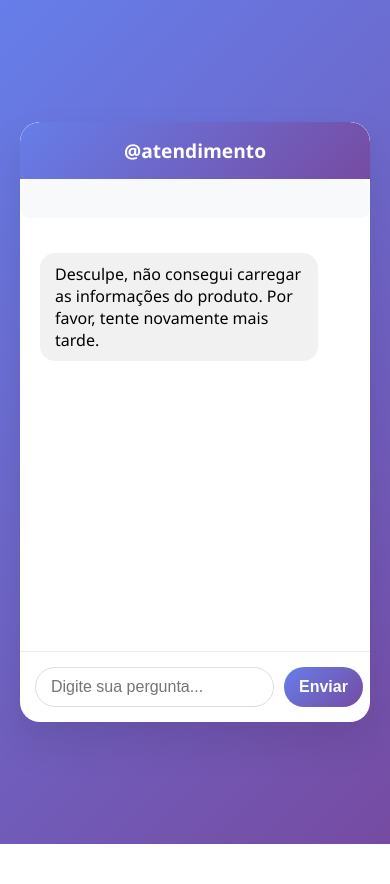
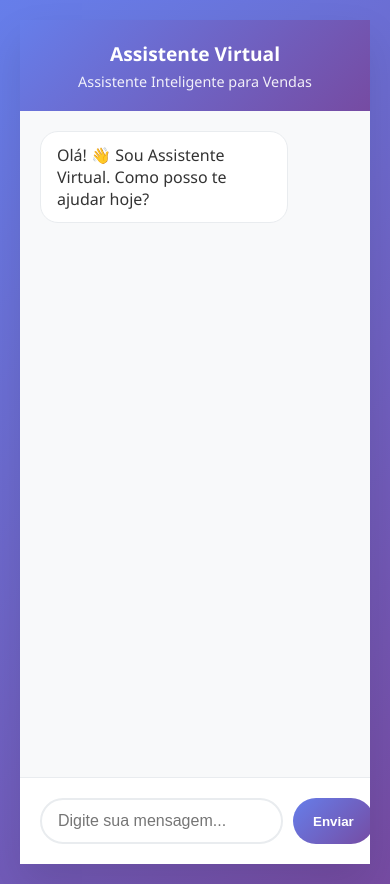
Before and after one commit to porramano/Link-M-gico-Chatbot-v5.0.1, a website: page upload/chatbot.html in a window 390 px wide. Both pictures are taken after a click on the button "Enviar". Before the commit the page ends 844 px from the top, so only its background shows below. Drawn offline with Linux system fonts and the light colour scheme; no server answers.

Commit message:
Add files via upload

```diff
--- a/upload/chatbot.html
+++ b/upload/chatbot.html
@@ -3,208 +3,209 @@
 <head>
     <meta charset="UTF-8">
     <meta name="viewport" content="width=device-width, initial-scale=1.0">
-    <title>Chatbot LinkMágico</title>
+    <title>Chatbot IA - Assistente Inteligente para Vendas</title>
     <style>
+        * {
+            margin: 0;
+            padding: 0;
+            box-sizing: border-box;
+        }
+
         body {
             font-family: 'Segoe UI', Tahoma, Geneva, Verdana, sans-serif;
             background: linear-gradient(135deg, #667eea 0%, #764ba2 100%);
+            min-height: 100vh;
             display: flex;
+            align-items: center;
             justify-content: center;
-            align-items: center;
-            min-height: 100vh;
-            margin: 0;
             padding: 20px;
-            box-sizing: border-box;
         }
-        .chat-container {
+
+        .chatbot-container {
             background: white;
             border-radius: 20px;
             box-shadow: 0 20px 40px rgba(0,0,0,0.1);
             width: 100%;
             max-width: 400px;
-            height: 600px; /* Altura fixa para o chat */
+            height: 600px;
             display: flex;
             flex-direction: column;
             overflow: hidden;
         }
-        .chat-header {
+
+        .chatbot-header {
             background: linear-gradient(135deg, #667eea, #764ba2);
             color: white;
-            padding: 15px;
+            padding: 20px;
             text-align: center;
+        }
+
+        .chatbot-header h2 {
+            margin-bottom: 5px;
             font-size: 1.2rem;
-            font-weight: bold;
-            border-top-left-radius: 20px;
-            border-top-right-radius: 20px;
         }
-        .product-info {
-            background-color: #f8f9fa;
-            padding: 10px;
-            border-radius: 10px;
-            margin-bottom: 15px;
-            font-size: 0.9em;
-            color: #555;
+
+        .chatbot-header p {
+            font-size: 0.9rem;
+            opacity: 0.9;
         }
-        .product-info strong {
-            color: #333;
-        }
-        .chat-messages {
-            flex-grow: 1;
+
+        #chat-box {
+            flex: 1;
             padding: 20px;
             overflow-y: auto;
-            display: flex;
-            flex-direction: column;
+            background: #f8f9fa;
         }
+
         .message {
-            margin-bottom: 10px;
-            padding: 10px 15px;
-            border-radius: 15px;
+            margin-bottom: 15px;
+            padding: 12px 16px;
+            border-radius: 18px;
             max-width: 80%;
             word-wrap: break-word;
         }
+
         .message.user {
-            background-color: #e3f2fd; /* Light blue */
-            align-self: flex-end;
+            background: #667eea;
+            color: white;
+            margin-left: auto;
             text-align: right;
         }
+
         .message.bot {
-            background-color: #f1f1f1; /* Light gray */
-            align-self: flex-start;
-            text-align: left;
+            background: white;
+            color: #333;
+            border: 1px solid #e9ecef;
+            margin-right: auto;
         }
+
         .chat-input {
             display: flex;
-            padding: 15px;
-            border-top: 1px solid #eee;
+            padding: 20px;
+            background: white;
+            border-top: 1px solid #e9ecef;
         }
-        .chat-input input {
-            flex-grow: 1;
-            padding: 10px 15px;
-            border: 1px solid #ddd;
-            border-radius: 20px;
+
+        #message-input {
+            flex: 1;
+            padding: 12px 16px;
+            border: 2px solid #e9ecef;
+            border-radius: 25px;
+            font-size: 1rem;
+            outline: none;
             margin-right: 10px;
-            font-size: 1rem;
         }
-        .chat-input button {
+
+        #message-input:focus {
+            border-color: #667eea;
+        }
+
+        #send-button {
             background: linear-gradient(135deg, #667eea, #764ba2);
             color: white;
             border: none;
-            padding: 10px 15px;
-            border-radius: 20px;
+            padding: 12px 20px;
+            border-radius: 25px;
+            font-weight: bold;
             cursor: pointer;
-            font-size: 1rem;
-            font-weight: bold;
+            transition: transform 0.3s;
+        }
+
+        #send-button:hover {
+            transform: translateY(-2px);
+        }
+
+        @media (max-width: 600px) {
+            .chatbot-container {
+                height: 100vh;
+                border-radius: 0;
+            }
         }
     </style>
 </head>
 <body>
-    <div class="chat-container">
-        <div class="chat-header">
-            <span id="robotNameDisplay"></span>
+    <div class="chatbot-container">
+        <div class="chatbot-header">
+            <h2 id="chatbot-name">Assistente Virtual</h2>
+            <p id="chatbot-instructions">Assistente Inteligente para Vendas</p>
         </div>
-        <div class="product-info">
-            <strong id="productTitleDisplay"></strong><br>
-            <span id="productPriceDisplay"></span>
+
+        <div id="chat-box">
+            <!-- Mensagens aparecerão aqui -->
         </div>
-        <div class="chat-messages" id="chatMessages"></div>
+
         <div class="chat-input">
-            <input type="text" id="userMessage" placeholder="Digite sua pergunta...">
-            <button id="sendMessage">Enviar</button>
+            <input type="text" id="message-input" placeholder="Digite sua mensagem...">
+            <button id="send-button">Enviar</button>
         </div>
     </div>
 
     <script>
-        const urlParams = new URLSearchParams(window.location.search);
-        const salesUrl = urlParams.get("url");
-        const robotName = urlParams.get("robot") || "@atendimento";
-        const customInstructions = urlParams.get("instructions") || "";
-
-        document.getElementById("robotNameDisplay").textContent = robotName;
-
-        let extractedPageData = null;
-        let sessionId = localStorage.getItem("chatbotSessionId");
-        if (!sessionId) {
-            sessionId = "session_" + Date.now() + Math.random().toString(36).substring(2, 15);
-            localStorage.setItem("chatbotSessionId", sessionId);
+        // Função para adicionar mensagem ao chat
+        function addMessage(sender, text) {
+            const chatBox = document.getElementById('chat-box');
+            const messageElement = document.createElement('div');
+            messageElement.classList.add('message', sender);
+            messageElement.textContent = text;
+            chatBox.appendChild(messageElement);
+            chatBox.scrollTop = chatBox.scrollHeight; // Rolagem automática
         }
 
-        async function loadPageData() {
+        // Enviar mensagem ao backend
+        async function sendMessage() {
+            const messageInput = document.getElementById('message-input');
+            const message = messageInput.value.trim();
+            if (message === '') return;
+
+            const urlParams = new URLSearchParams(window.location.search);
+            const salesUrl = urlParams.get('url');
+            const robotName = urlParams.get('robot') || 'Assistente Virtual';
+            const instructions = urlParams.get('instructions') || 'Seja sempre prestativo, entusiasmado e focado em converter o visitante em cliente.';
+
+            addMessage('user', message);
+            messageInput.value = '';
+
             try {
-                const response = await fetch("/api/extract", {
-                    method: "POST",
+                const response = await fetch('/chat', {
+                    method: 'POST',
                     headers: {
-                        "Content-Type": "application/json"
+                        'Content-Type': 'application/json',
                     },
-                    body: JSON.stringify({ url: salesUrl })
+                    body: JSON.stringify({ message, salesUrl, robotName, instructions }),
                 });
                 const data = await response.json();
-                if (data.data) {
-                    extractedPageData = data.data;
-                    document.getElementById("productTitleDisplay").textContent = extractedPageData.titulo || extractedPageData.title || 'Produto';
-                    document.getElementById("productPriceDisplay").textContent = extractedPageData.preco || extractedPageData.price || 'Consulte o preço';
-
-                    addMessage("bot", `Olá! Sou ${robotName}, seu assistente especializado em "${extractedPageData.titulo || extractedPageData.title || 'nosso produto'}".\n\nComo posso te ajudar hoje? Posso responder sobre:\n• Preços e formas de pagamento\n• Benefícios e características\n• Depoimentos de clientes\n• Processo de compra`);
-                } else if (data.error) {
-                    addMessage("bot", "Erro ao carregar dados da página: " + data.error);
-                }
+                addMessage('bot', data.response);
             } catch (error) {
-                console.error("Erro ao carregar dados da página:", error);
-                addMessage("bot", "Desculpe, não consegui carregar as informações do produto. Por favor, tente novamente mais tarde.");
+                console.error('Erro ao enviar mensagem:', error);
+                addMessage('bot', 'Desculpe, não consegui processar sua solicitação no momento.');
             }
         }
 
-        function addMessage(sender, text) {
-            const chatMessages = document.getElementById("chatMessages");
-            const messageDiv = document.createElement("div");
-            messageDiv.classList.add("message", sender);
-            messageDiv.textContent = text;
-            chatMessages.appendChild(messageDiv);
-            chatMessages.scrollTop = chatMessages.scrollHeight; // Rolar para o final
-        }
+        // Inicialização do chatbot
+        document.addEventListener('DOMContentLoaded', () => {
+            const sendButton = document.getElementById('send-button');
+            const messageInput = document.getElementById('message-input');
+            const chatbotName = document.getElementById('chatbot-name');
+            const chatbotInstructions = document.getElementById('chatbot-instructions');
 
-        document.getElementById("sendMessage").addEventListener("click", sendMessage);
-        document.getElementById("userMessage").addEventListener("keypress", function(e) {
-            if (e.key === "Enter") {
-                sendMessage();
-            }
+            const urlParams = new URLSearchParams(window.location.search);
+            const robotName = urlParams.get('robot') || 'Assistente Virtual';
+            const instructions = urlParams.get('instructions') || 'Assistente Inteligente para Vendas';
+
+            chatbotName.textContent = robotName;
+            chatbotInstructions.textContent = instructions;
+
+            // Event listeners
+            sendButton.addEventListener('click', sendMessage);
+            messageInput.addEventListener('keypress', (e) => {
+                if (e.key === 'Enter') {
+                    sendMessage();
+                }
+            });
+
+            // Mensagem de boas-vindas inicial
+            addMessage('bot', `Olá! 👋 Sou ${robotName}. Como posso te ajudar hoje?`);
         });
-
-        async function sendMessage() {
-            const userMessageInput = document.getElementById("userMessage");
-            const userMessage = userMessageInput.value.trim();
-
-            if (userMessage === "") return;
-
-            addMessage("user", userMessage);
-            userMessageInput.value = "";
-
-            try {
-                const response = await fetch("/api/chat", {
-                    method: "POST",
-                    headers: {
-                        "Content-Type": "application/json"
-                    },
-                    body: JSON.stringify({
-                        user_question: userMessage,
-                        structured_data: extractedPageData,
-                        session_id: sessionId,
-                        instructions: customInstructions
-                    })
-                });
-
-                const data = await response.json();
-                if (data.response) {
-                    addMessage("bot", data.response);
-                } else if (data.error) {
-                    addMessage("bot", "Erro: " + data.error);
-                }
-            } catch (error) {
-                console.error("Erro ao enviar mensagem para o chatbot:", error);
-                addMessage("bot", "Desculpe, houve um erro ao processar sua solicitação. Por favor, tente novamente.");
-            }
-        }
-
-        loadPageData();
     </script>
 </body>
 </html>
```
Also changed, not shown: requirements.txt (+7 -7 lines), upload/index.html (+4 -35 lines), upload/server.js (+48 -0 lines), upload/image.png, 3 other files.
